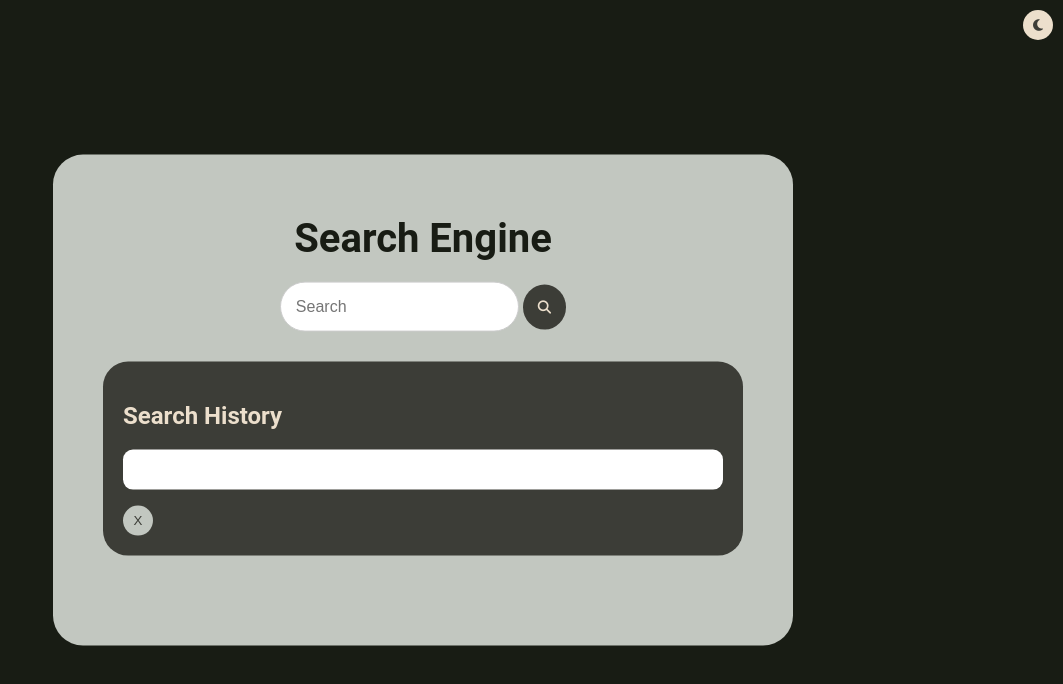
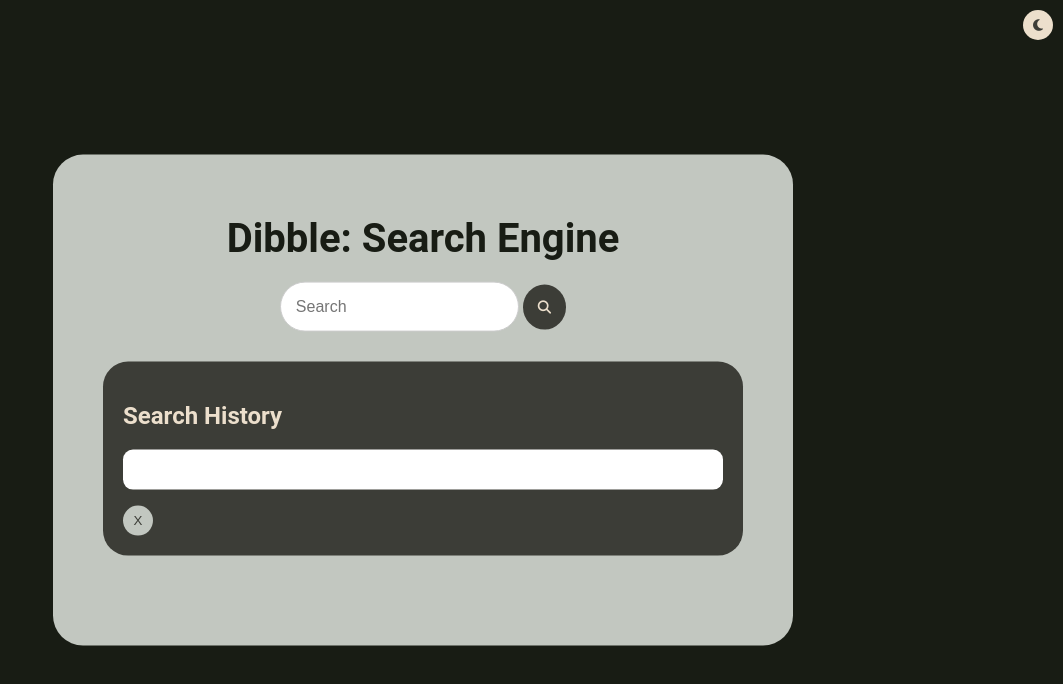
Before and after one commit to ArpitCS/SearchEngine, a plain HTML site: page index.html in a window 1280 px wide. Shown: the whole page, without its empty margins (217-1280 px from the left). Drawn offline with Linux system fonts and the light colour scheme.

Commit message:
Update index.html

```diff
--- a/index.html
+++ b/index.html
@@ -3,7 +3,7 @@
 <head>
     <meta charset="UTF-8">
     <meta name="viewport" content="width=device-width, initial-scale=1.0">
-    <title>Search Engine</title>
+    <title>Dibble</title>
 
     <link rel="stylesheet" href="style.css">
 
@@ -15,7 +15,7 @@
     </button>
     <div id="outer">
         <div id="main">
-            <h1>Search Engine</h1>
+            <h1>Dibble: Search Engine</h1>
             <div id="search">
                 <input type="text" id="search-input" placeholder="Search">
                 <button id="search-btn">
```
